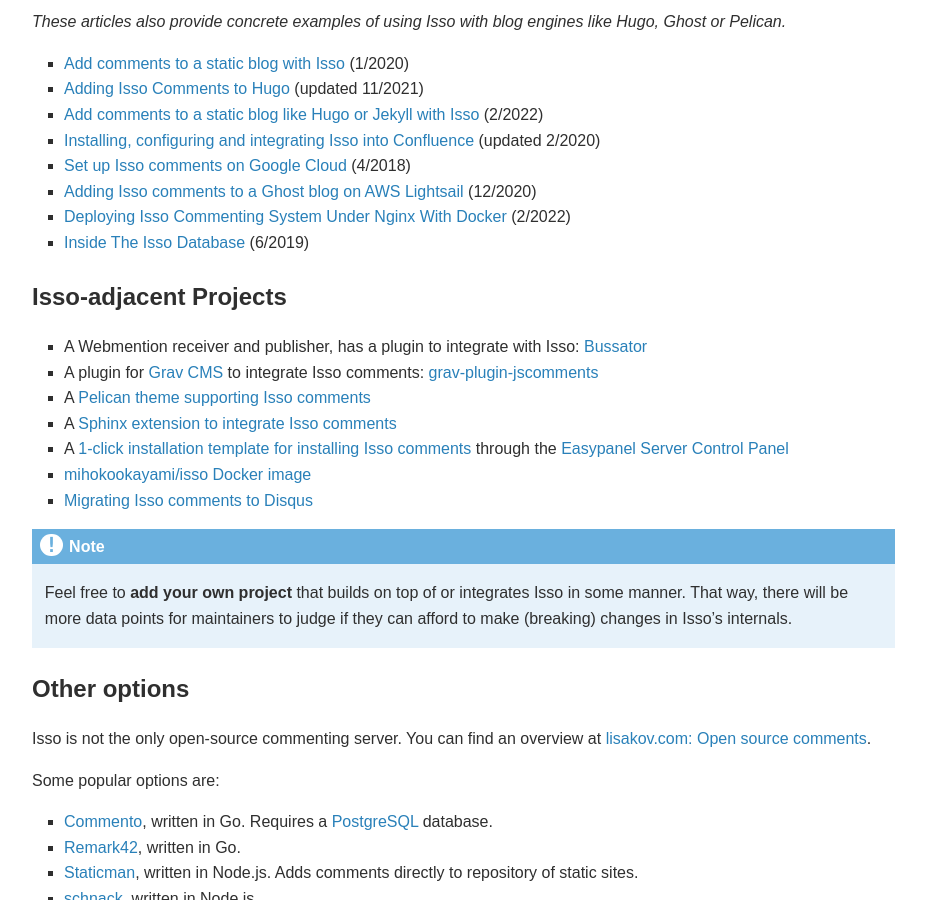
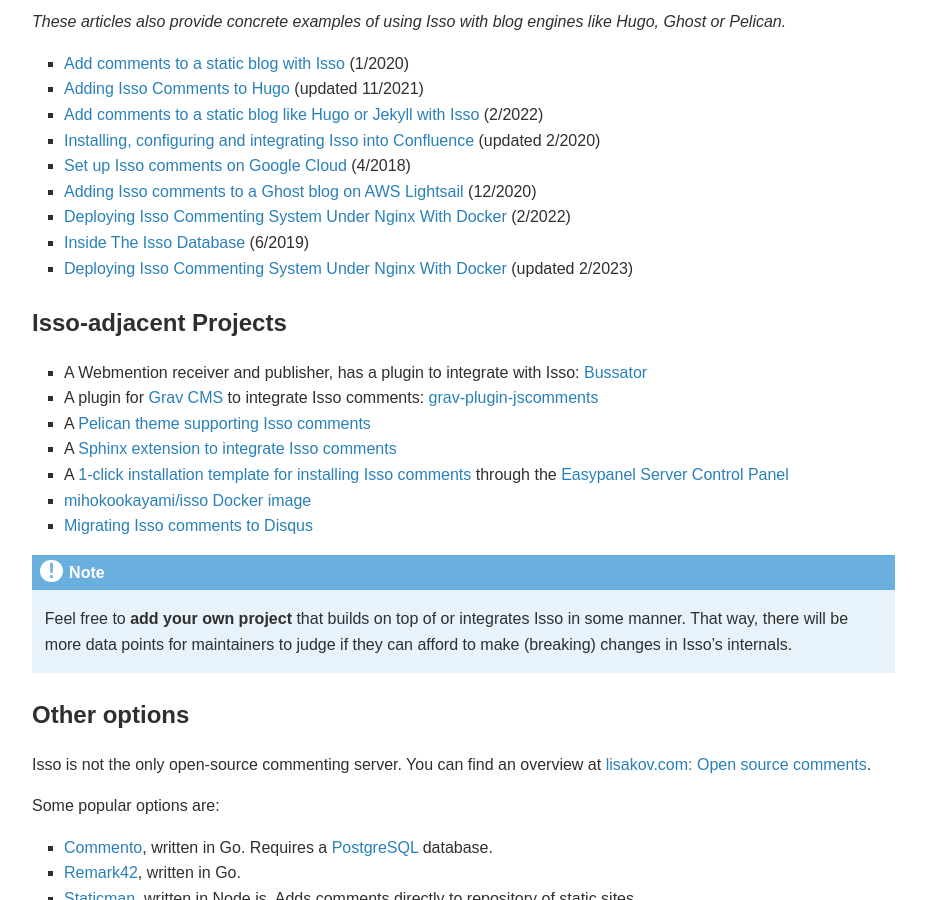
Before and after one commit to isso-comments/isso, a Sphinx documentation site: the page built from docs/community.rst, in a window 1280 px wide and 900 px high, scrolled down 822 px. Shown: the whole window, without its empty margins (48-974 px from the left). Built offline with Sphinx 7.4.7, drawn with Linux system fonts in a browser that asks for light colours.

Commit message:
Update community.rst
Adding a tutorial reference that deploys Isso using Docker under Nginx.

```diff
--- a/docs/community.rst
+++ b/docs/community.rst
@@ -63,6 +63,7 @@
 * `Adding Isso comments to a Ghost blog on AWS Lightsail <https://dev.to/sometimescasey/adding-isso-comments-to-a-ghost-blog-on-aws-lightsail-5ea2>`_ (12/2020)
 * `Deploying Isso Commenting System Under Nginx With Docker <https://linuxhandbook.com/deploy-isso-comment/>`_ (2/2022)
 * `Inside The Isso Database <https://snorl.ax/posts/2019/06/10/inside-the-isso-database/>`_ (6/2019)
+* `Deploying Isso Commenting System Under Nginx With Docker <https://linuxhandbook.com/deploy-isso-comment/>`_ (updated 2/2023)
 
 .. Articles that are not relevant/recent enough:
    * `Install The Newest Isso and Integrated It with CDN like CloudFlare <https://snorl.ax/posts/2016/07/12/start-to-use-isso/`_
```
